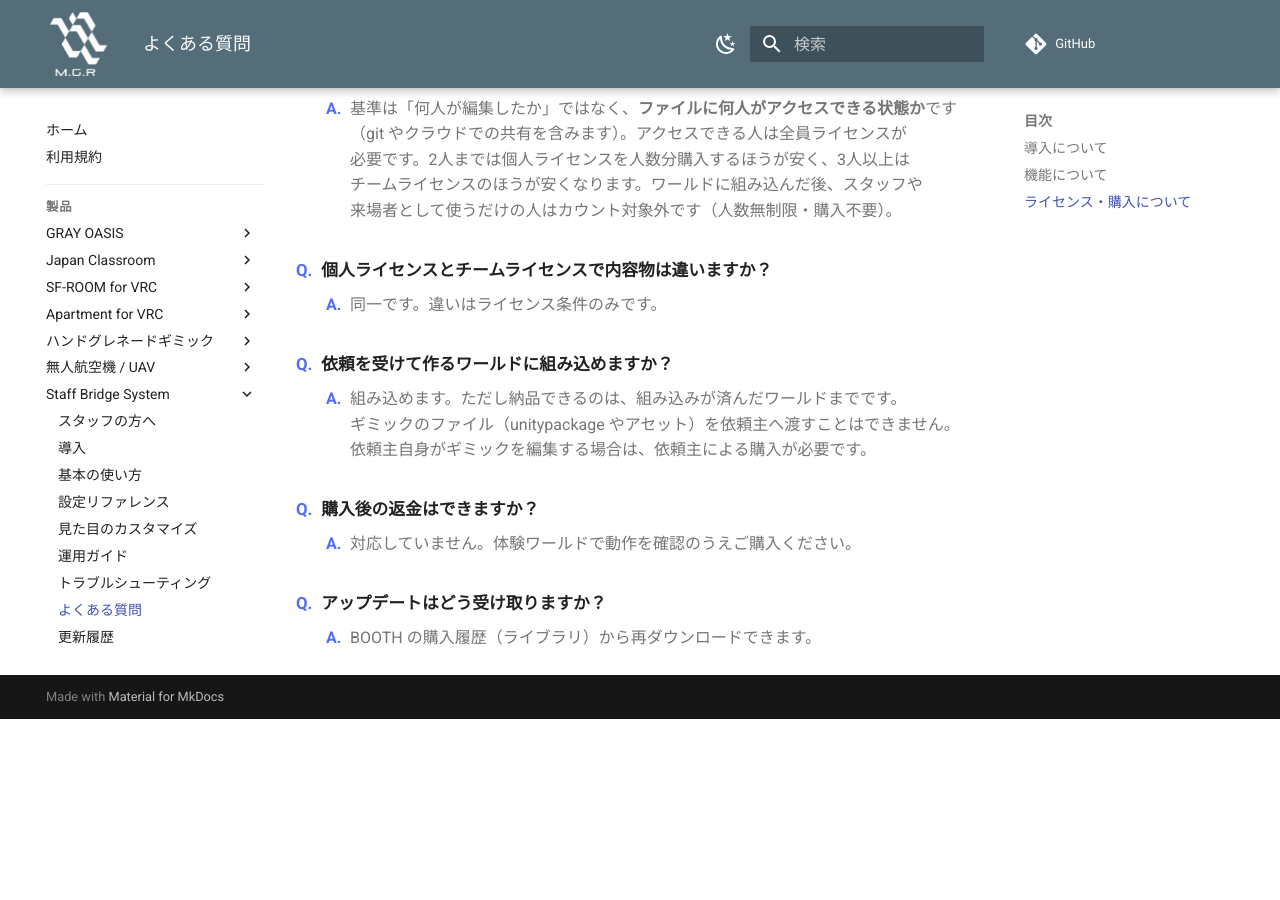
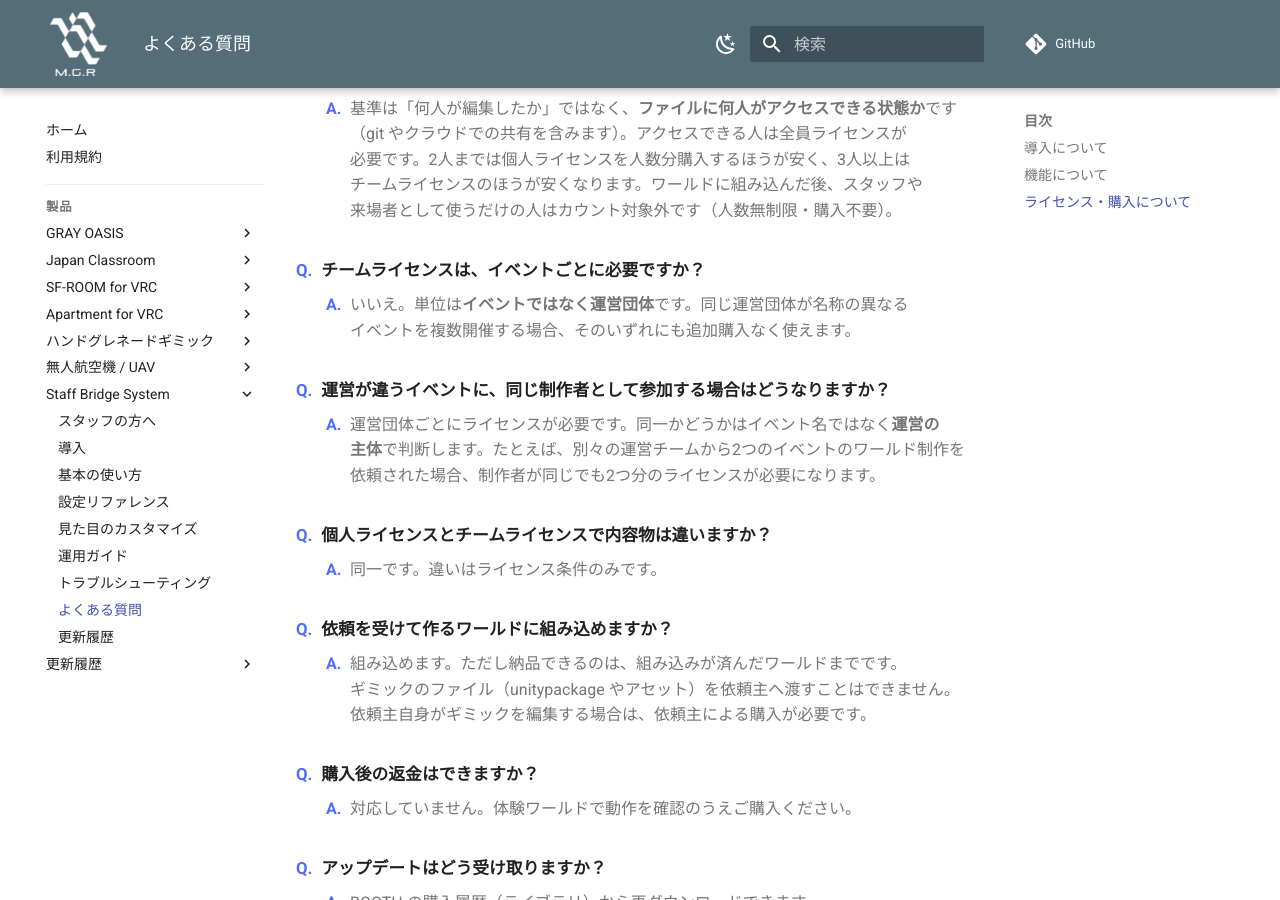
Before and after one commit to MAGURO-git/ProductArchive, an MkDocs documentation site: the page built from docs/staff-bridge-system/faq.md, in a window 1280 px wide and 900 px high, scrolled down 1816 px. Built offline with MkDocs 1.6.1 and Material for MkDocs 9.7.7, drawn with Linux system fonts in a browser that asks for light colours; comment, search, counter and statistics services are not loaded; before the commit the page ends 2535 px from its top, so only the background shows below that.

Commit message:
Staff Bridge System: FAQ にライセンス単位の項目を追加
チームライセンスの単位が運営団体であることと、運営が違うイベントに
同じ制作者として参加する場合の扱いを FAQ に追記する。

Co-Authored-By: Claude Opus 5 (1M context) <noreply@anthropic.com>

```diff
--- a/docs/staff-bridge-system/faq.md
+++ b/docs/staff-bridge-system/faq.md
@@ -47,6 +47,12 @@ UI の言語は？
 個人ライセンスとチームライセンスはどう使い分けますか？
 :   基準は「何人が編集したか」ではなく、**ファイルに何人がアクセスできる状態か**です（git やクラウドでの共有を含みます）。アクセスできる人は全員ライセンスが必要です。2人までは個人ライセンスを人数分購入するほうが安く、3人以上はチームライセンスのほうが安くなります。ワールドに組み込んだ後、スタッフや来場者として使うだけの人はカウント対象外です（人数無制限・購入不要）。
 
+チームライセンスは、イベントごとに必要ですか？
+:   いいえ。単位は**イベントではなく運営団体**です。同じ運営団体が名称の異なるイベントを複数開催する場合、そのいずれにも追加購入なく使えます。
+
+運営が違うイベントに、同じ制作者として参加する場合はどうなりますか？
+:   運営団体ごとにライセンスが必要です。同一かどうかはイベント名ではなく**運営の主体**で判断します。たとえば、別々の運営チームから2つのイベントのワールド制作を依頼された場合、制作者が同じでも2つ分のライセンスが必要になります。
+
 個人ライセンスとチームライセンスで内容物は違いますか？
 :   同一です。違いはライセンス条件のみです。
 
```
